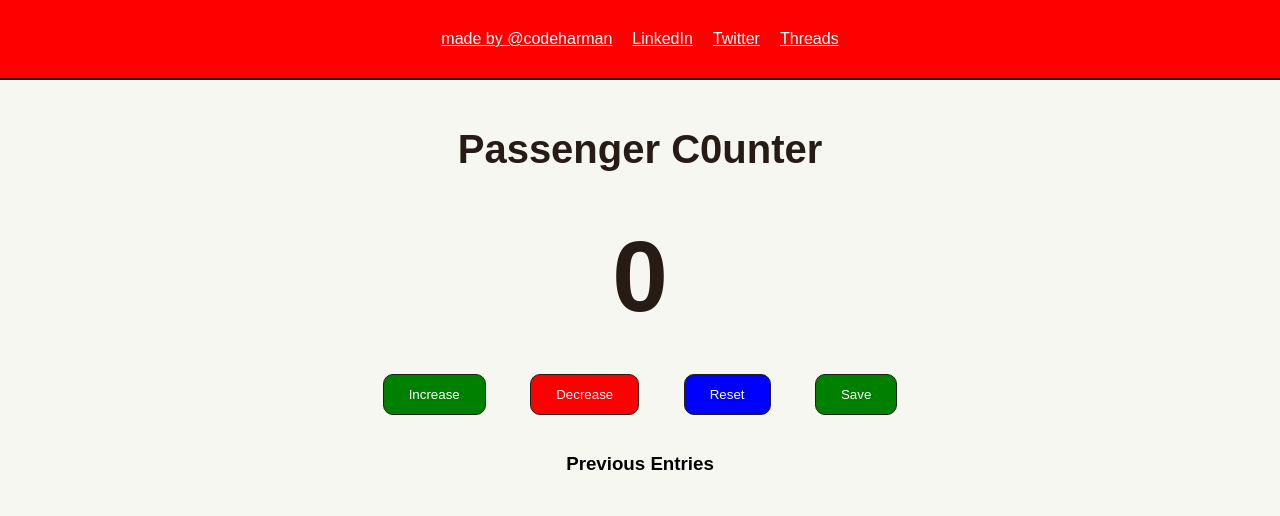
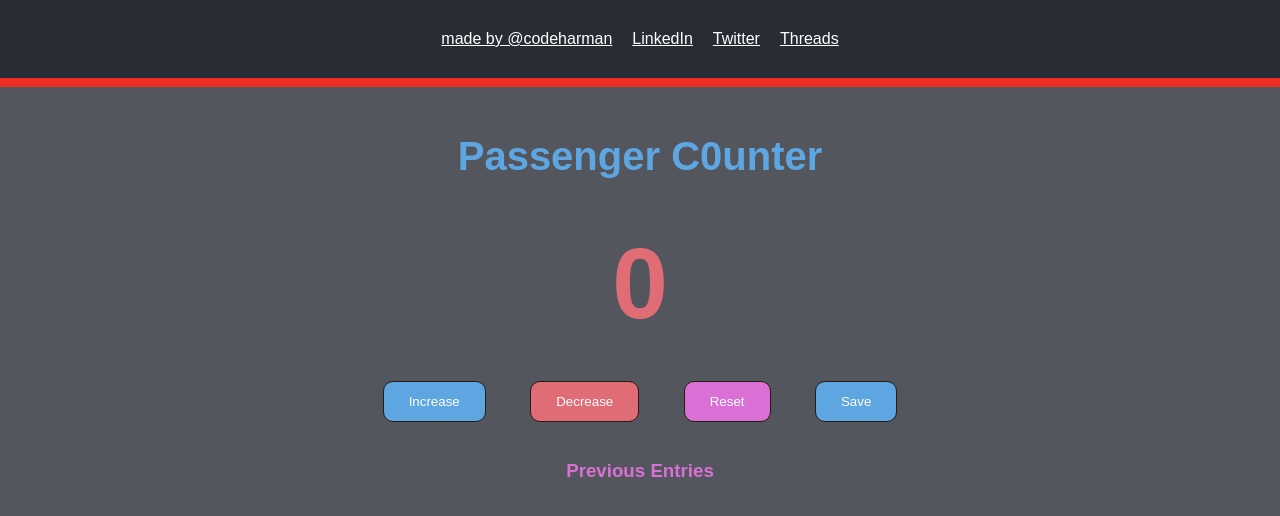
Before and after one commit to codeharman/Passenger-Counter, a plain HTML site: page index.html in a window 1280 px wide. Drawn offline with Linux system fonts and the light colour scheme.

Commit message:
Updated the color into new format

```diff
--- a/index.html
+++ b/index.html
@@ -31,7 +31,7 @@
           <button id="reset" onclick="reset()">Reset</button>
           <button id="save-btn" onclick="save()">Save</button>
         </div>
-        <h3 id="previous-entries">Previous Entries</h3>
+        <h3 class="prev">Previous Entries</h3>
         <p id="entries"></p>
     </div>
 
--- a/styles.css
+++ b/styles.css
@@ -1,13 +1,13 @@
 body {
   font-family:Arial, Helvetica, sans-serif;
-  background-color: #f7f7f2;
+  background-color: #53565d;
   margin: 0;
 }
 
 /* nav bar */
 
 .nav-bar {
-  background-color: #ff0000;
+  background-color: #282c34;
 
 }
 
@@ -22,13 +22,13 @@ body {
   padding: 30px;
   margin: 0;
   color: white;
-  border-bottom: 2px solid #261c15;
+  border-bottom: 9px solid #ee2e24;
 }
 
 /* nav links color */
 
 a {
-  color: white;
+  color: #fff;
 }
 
 /* main div */
@@ -43,7 +43,7 @@ a {
 /* header */
 
 #header {
-  color: #261c15;
+  color: #5ea6e2;
   font-size: 40px;
 }
 
@@ -51,7 +51,7 @@ a {
 
 #countBtn {
   font-size: 100px;
-  color: #261c15;
+  color: #e06c75;
   margin: 20px;
 }
 
@@ -73,24 +73,30 @@ a {
 /* increase button */
 
 #increase, #save-btn {
-  background-color: green;
+  background-color: #5ea6e2;
 }
 
 /* decrease button */
 
 #decrease {
-  background-color: red;
+  background-color: #e06c75;
 }
 
 /* reset button */
 
 #reset {
-  background-color: blue;
+  background-color: #da70d6;
 }
 
 /* Enteries */
 
 #entries {
   font-size: 25px;
-  color: #261c15;
+  color: #b6deff;
 }
+
+/* prev entries */
+
+.prev {
+  color: #da70d6;
+}
```
